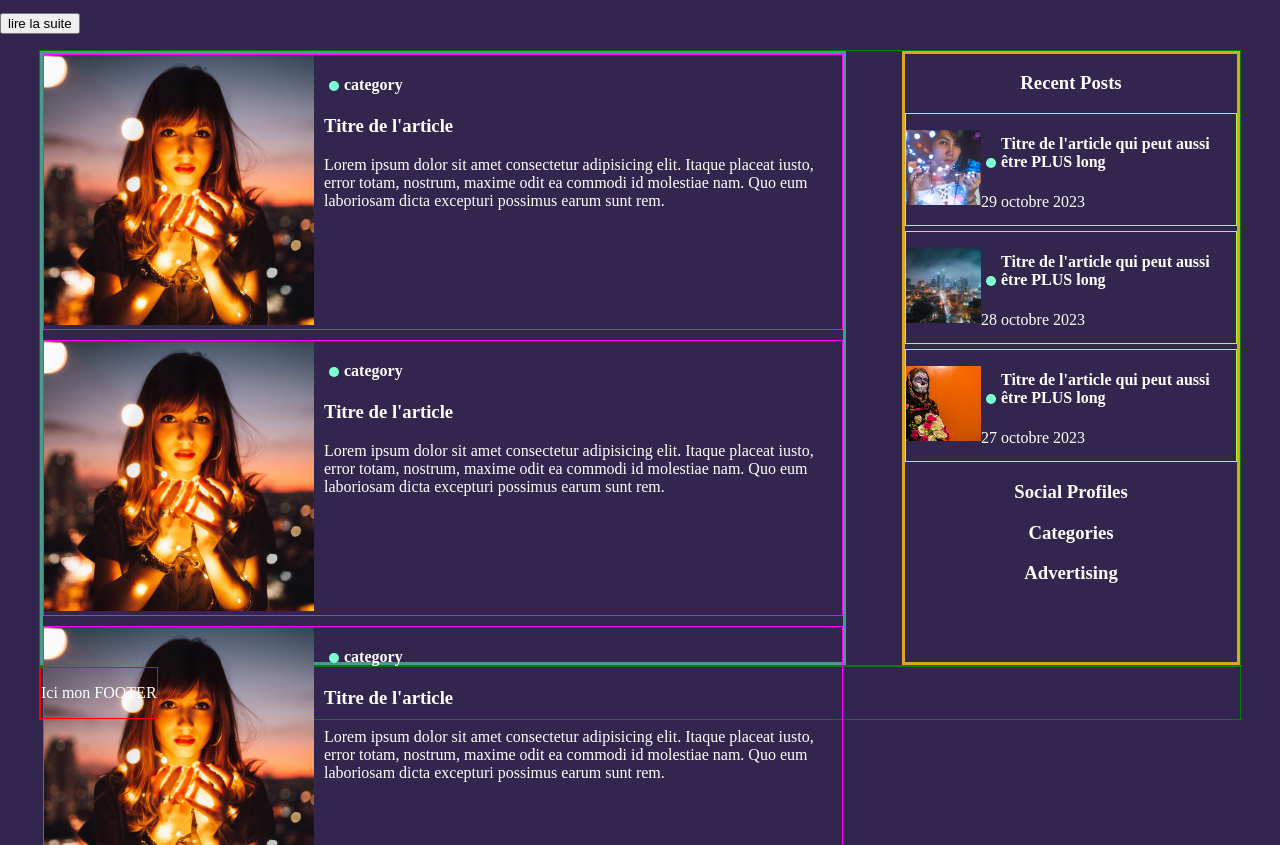
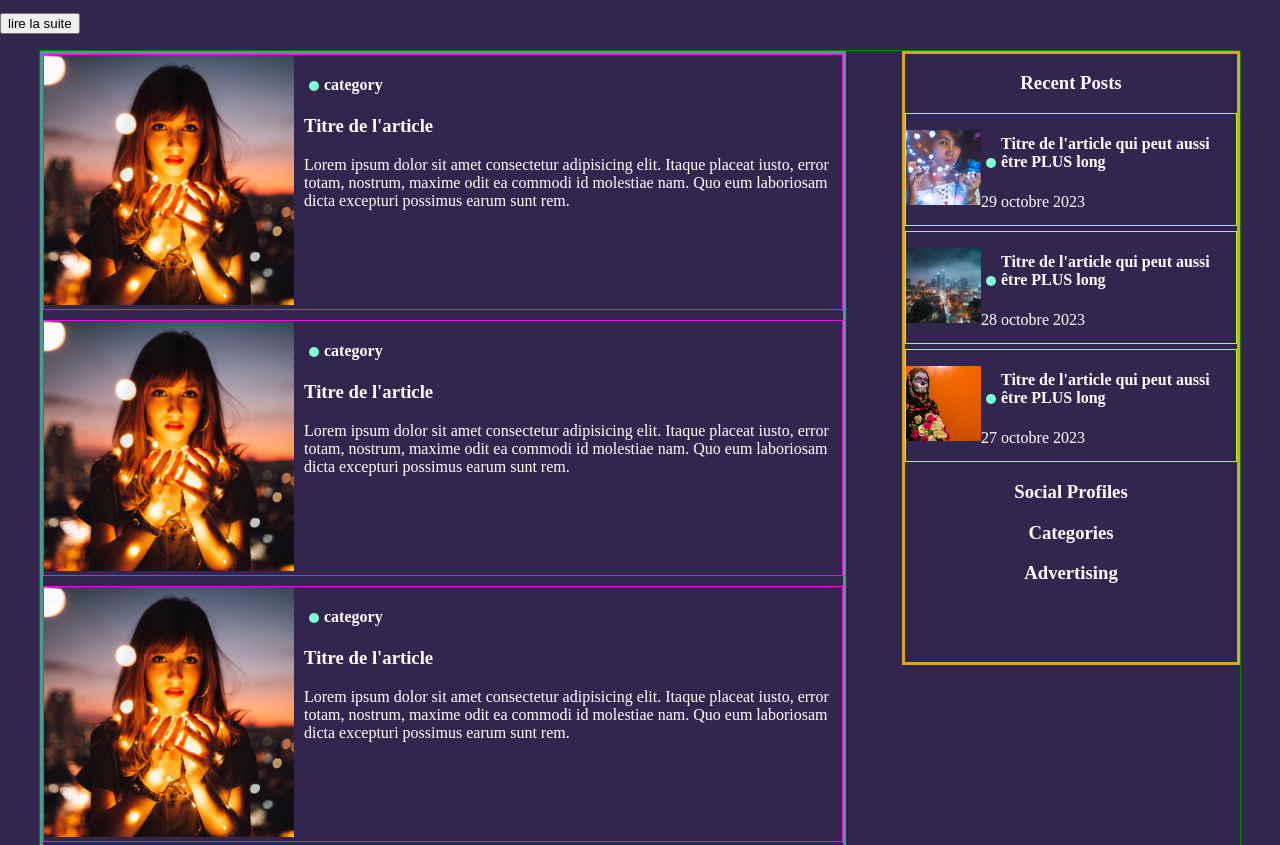
Before and after one commit to krauseangelique/MaquetteCreative2pers, a plain HTML site: page index.html in a window 1280 px wide. Shown: the part 382-1227 px from the top of the page. Drawn offline with Linux system fonts and the light colour scheme; a web font is replaced by a local one.

Commit message:
debug main skip height

```diff
--- a/css/article.css
+++ b/css/article.css
@@ -5,8 +5,8 @@ article{
     margin-bottom: 10px;
 }
 article img{
-    height: 270px;
-    width: 270px;
+    height: 250px;
+    width: 250px;
     object-fit: cover;
 }
 .article_txt{
--- a/css/style.css
+++ b/css/style.css
@@ -51,7 +51,6 @@ main{
     max-width: 800px;
     border: 3px solid rgb(74, 155, 136);
 
-    height: calc(100vh - (332px - 140px));
 }
 
 /* ASIDE   + voir feuille de style propre */
```
